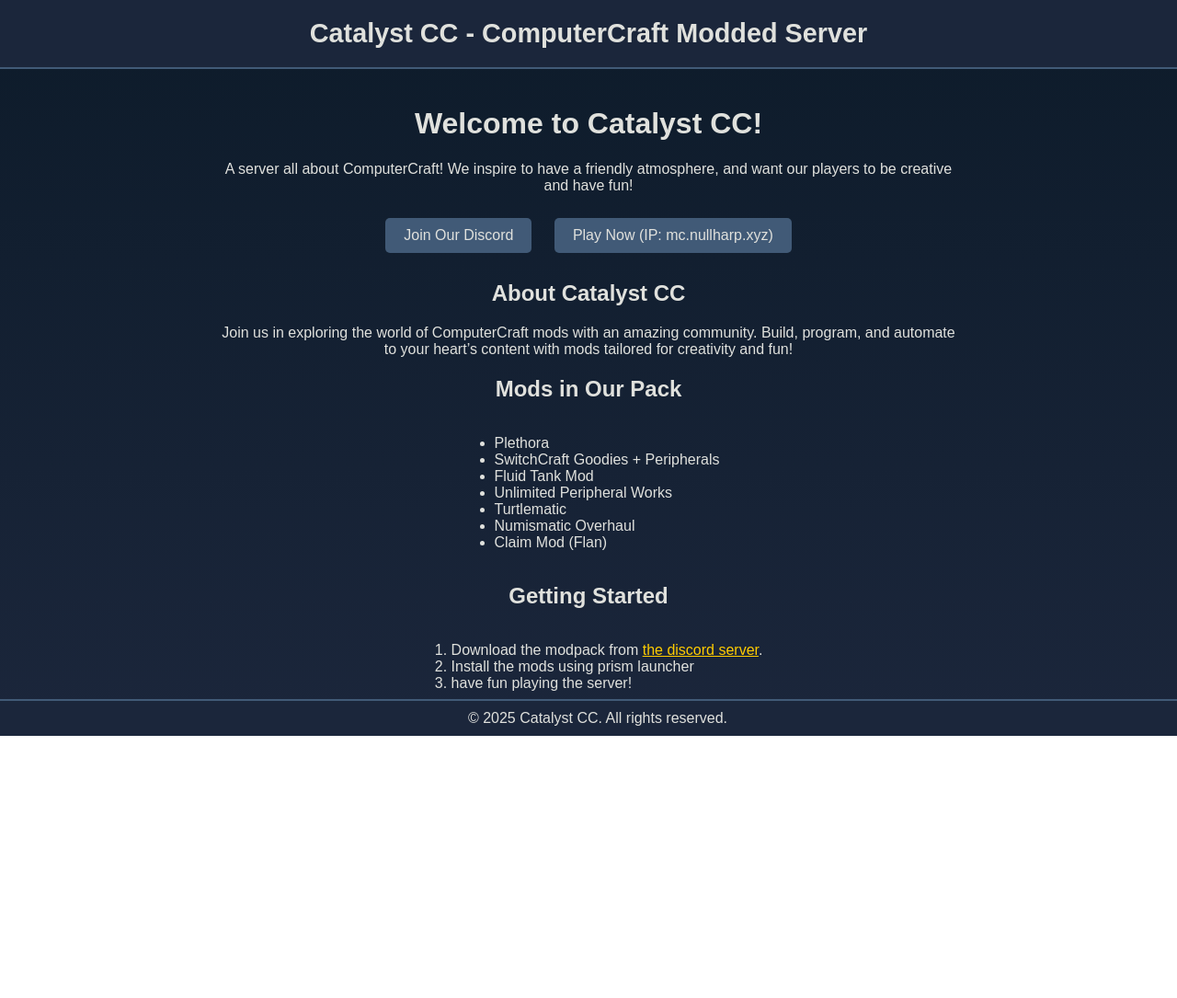
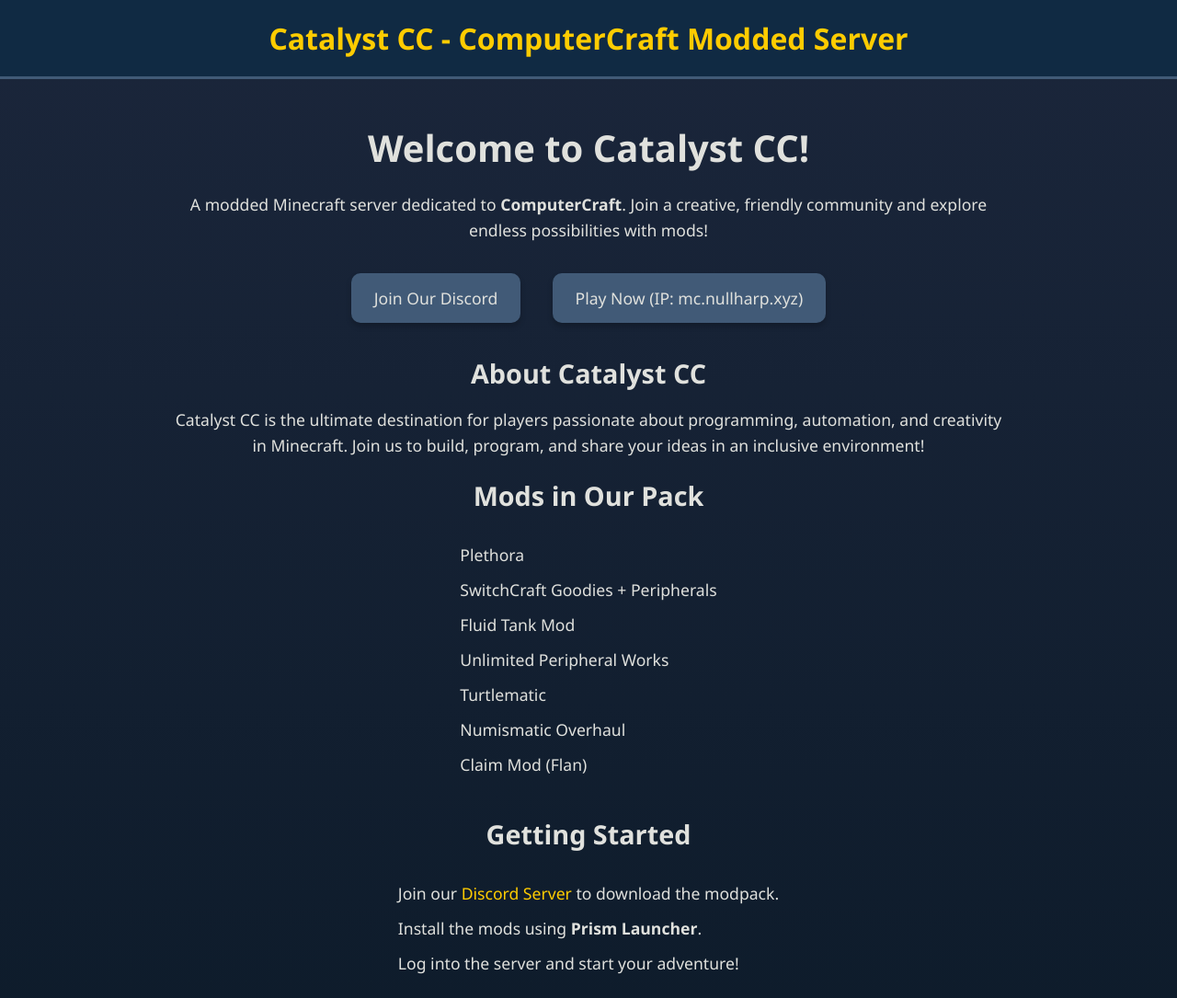
Before and after one commit to Greenhoh1/catalyst-cc, a plain HTML site: page index.html in a window 1280 px wide. Shown: the top 1085 px of the page at 92% size. Before the commit the page ends 800 px from the top, so only its background shows below. Drawn offline with Linux system fonts and the light colour scheme.

Commit message:
Update index.html

```diff
--- a/index.html
+++ b/index.html
@@ -3,53 +3,88 @@
 <head>
     <meta charset="UTF-8">
     <meta name="viewport" content="width=device-width, initial-scale=1.0">
-    <meta name="description" content="Catalyst CC">
-    <title>Catalyst CC</title>
+    <meta name="description" content="Catalyst CC - A Modded Minecraft Server">
+    <meta name="keywords" content="Minecraft, Modded Server, ComputerCraft, Catalyst CC, Plethora, Turtlematic">
+    <title>Catalyst CC - ComputerCraft Modded Server</title>
     <style>
         body {
-            font-family: Arial, sans-serif;
+            font-family: 'Segoe UI', Tahoma, Geneva, Verdana, sans-serif;
             margin: 0;
             padding: 0;
-            background: linear-gradient(to bottom, #0d1b2a, #1b263b);
+            background: linear-gradient(to bottom, #1b263b, #0d1b2a);
             color: #e0e1dd;
         }
         header {
-            background: #1b263b;
+            background: #102a43;
             padding: 20px;
             text-align: center;
-            font-size: 1.8rem;
+            font-size: 2rem;
             font-weight: bold;
-            border-bottom: 2px solid #415a77;
+            color: #ffcc00;
+            border-bottom: 3px solid #415a77;
         }
         main {
             padding: 20px;
-            max-width: 800px;
+            max-width: 900px;
             margin: 0 auto;
             text-align: center;
+        }
+        h1 {
+            font-size: 2.5rem;
+            margin-bottom: 20px;
+        }
+        h2 {
+            font-size: 1.8rem;
+            margin: 20px 0 10px;
+        }
+        p, li {
+            font-size: 1.1rem;
+            line-height: 1.6;
         }
         .button {
             display: inline-block;
             background: #415a77;
             color: #e0e1dd;
-            padding: 10px 20px;
-            margin: 10px;
+            padding: 15px 25px;
+            margin: 15px;
             border: none;
-            border-radius: 5px;
+            border-radius: 10px;
             text-decoration: none;
-            font-size: 1rem;
-            transition: background 0.3s ease;
+            font-size: 1.1rem;
+            transition: background 0.3s, transform 0.2s;
+            box-shadow: 0 4px 6px rgba(0, 0, 0, 0.2);
         }
         .button:hover {
-            background: #0d1b2a;
+            background: #ffcc00;
+            color: #1b263b;
+            transform: scale(1.05);
+        }
+        ul, ol {
+            text-align: left;
+            display: inline-block;
+            padding: 0;
+            list-style: none;
+        }
+        ul li, ol li {
+            padding: 5px 0;
+        }
+        a {
+            color: #ffcc00;
+            text-decoration: none;
+        }
+        a:hover {
+            text-decoration: underline;
         }
         footer {
             text-align: center;
-            padding: 10px;
-            background: #1b263b;
-            border-top: 2px solid #415a77;
-            position: fixed;
-            bottom: 0;
-            width: 100%;
+            padding: 20px;
+            background: #102a43;
+            color: #e0e1dd;
+            border-top: 3px solid #415a77;
+            margin-top: 20px;
+        }
+        footer a {
+            color: #ffcc00;
         }
     </style>
 </head>
@@ -59,16 +94,18 @@
     </header>
     <main>
         <h1>Welcome to Catalyst CC!</h1>
-        <p>A server all about ComputerCraft! We inspire to have a friendly atmosphere, and want our players to be creative and have fun!</p>
+        <p>A modded Minecraft server dedicated to <strong>ComputerCraft</strong>. Join a creative, friendly community and explore endless possibilities with mods!</p>
         <a href="https://discord.gg/HkQghGrBdH" class="button">Join Our Discord</a>
         <a href="https://mc.nullharp.xyz" class="button">Play Now (IP: mc.nullharp.xyz)</a>
+
         <section>
             <h2>About Catalyst CC</h2>
-            <p>Join us in exploring the world of ComputerCraft mods with an amazing community. Build, program, and automate to your heart’s content with mods tailored for creativity and fun!</p>
+            <p>Catalyst CC is the ultimate destination for players passionate about programming, automation, and creativity in Minecraft. Join us to build, program, and share your ideas in an inclusive environment!</p>
         </section>
+
         <section>
             <h2>Mods in Our Pack</h2>
-            <ul style="text-align: left; display: inline-block;">
+            <ul>
                 <li>Plethora</li>
                 <li>SwitchCraft Goodies + Peripherals</li>
                 <li>Fluid Tank Mod</li>
@@ -78,17 +115,18 @@
                 <li>Claim Mod (Flan)</li>
             </ul>
         </section>
+
         <section>
             <h2>Getting Started</h2>
-            <ol style="text-align: left; display: inline-block;">
-                <li>Download the modpack from <a href="https://discord.com/channels/1323340735168254074/1323349646181011506" style="color: #ffcc00;">the discord server</a>.</li>
-                <li>Install the mods using prism launcher</li>
-                <li>have fun playing the server!</li>
+            <ol>
+                <li>Join our <a href="https://discord.gg/HkQghGrBdH">Discord Server</a> to download the modpack.</li>
+                <li>Install the mods using <strong>Prism Launcher</strong>.</li>
+                <li>Log into the server and start your adventure!</li>
             </ol>
         </section>
     </main>
     <footer>
-        © 2025 Catalyst CC. All rights reserved.
+        © 2025 Catalyst CC | <a href="https://discord.gg/HkQghGrBdH">Discord</a> | <a href="https://mc.nullharp.xyz">Play Now</a>
     </footer>
 </body>
 </html>
```
